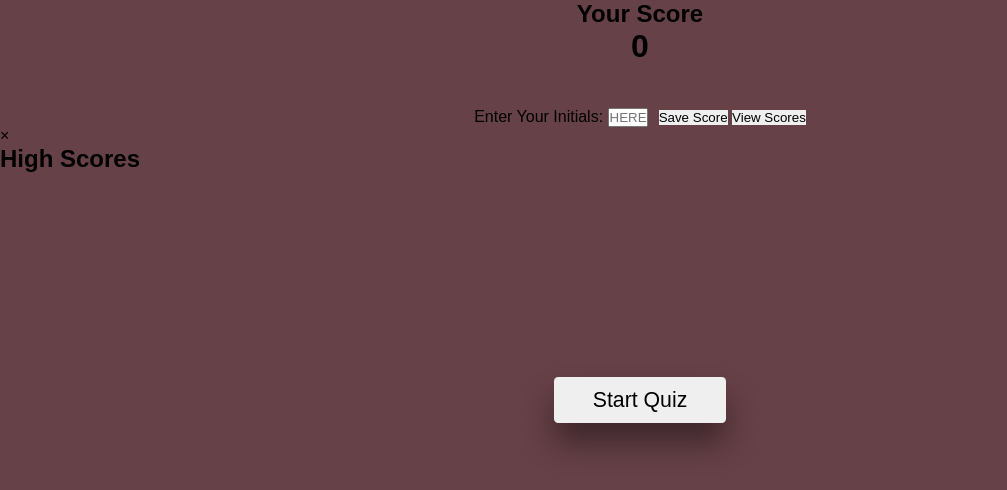
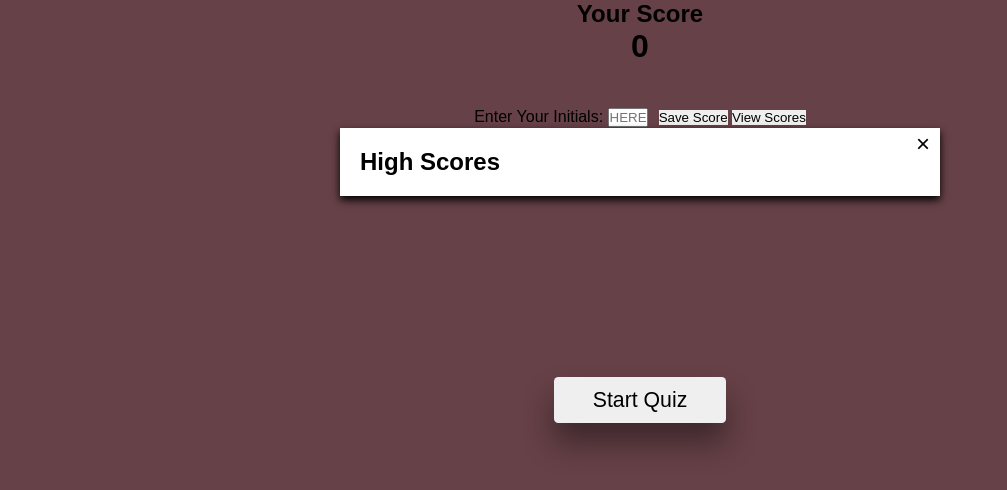
Before and after one commit to Gera1313/4-Code-Quiz, a plain HTML site: page index.html in a window 1280 px wide. Shown: the whole page, without its empty margins (0-1007 px from the left). Drawn offline with Linux system fonts and the light colour scheme.

Commit message:
styled the view scores modal

```diff
--- a/Assets/style.css
+++ b/Assets/style.css
@@ -141,7 +141,38 @@ button {
     margin-right: 0.5em;
 }
 
+/* Come back and finish this one */
 #save-score,
 #view-scores {
     margin-top: 1em;
 }
+
+/* Let's add style to the overlay/modal and close button */
+.overlay {
+    /* display: none; */
+    position: fixed;
+    top: 0;
+    left: 0;
+    width: 100%;
+    height: 100%;
+    /* background-color: rgba(0, 0, 0, 0.7); */
+    z-index: 1;
+}
+
+.modal {
+    background-color: #fff;
+    padding: 20px;
+    width: 60%;
+    max-width: 600px;
+    margin: 10% auto;
+    position: relative;
+    box-shadow: 0 4px 8px;
+}
+
+.close {
+    position: absolute;
+    top: 2px;
+    right: 10px;
+    font-size: 1.5em;
+    cursor: pointer;
+}
```
